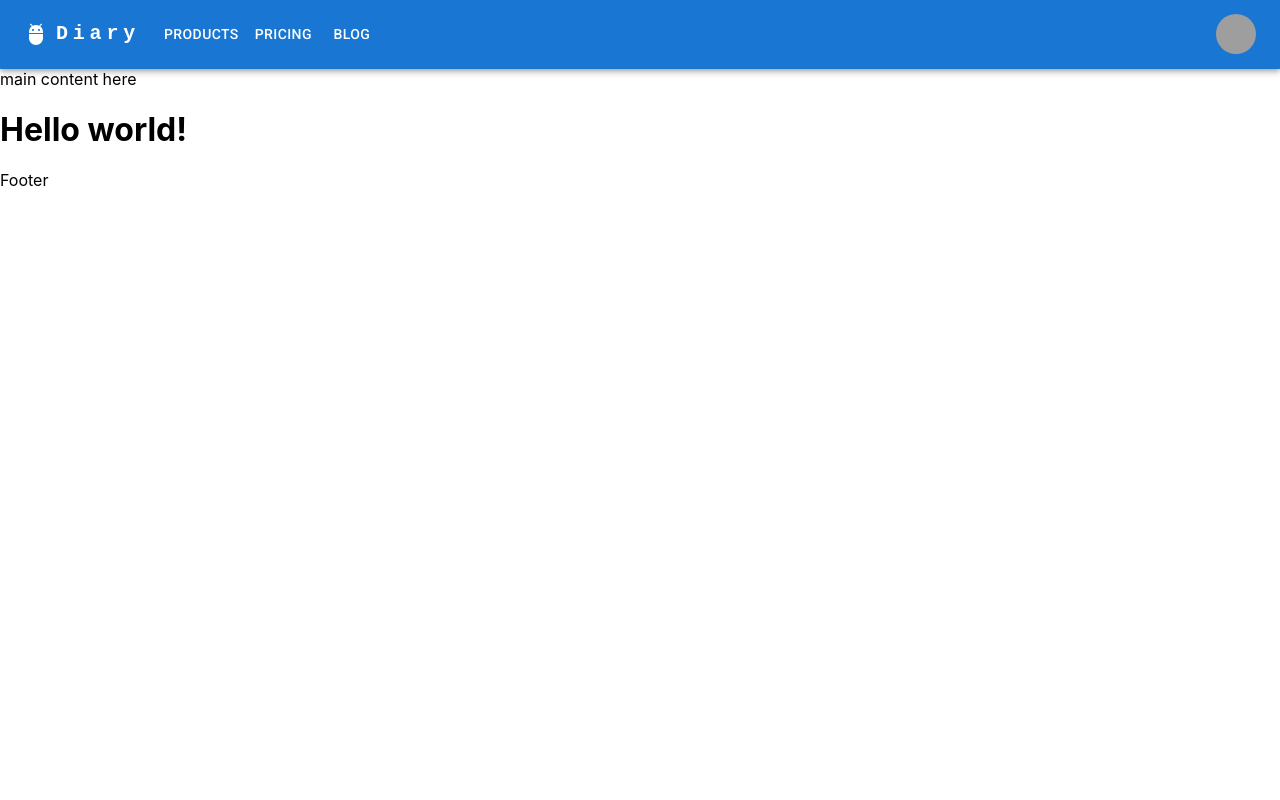
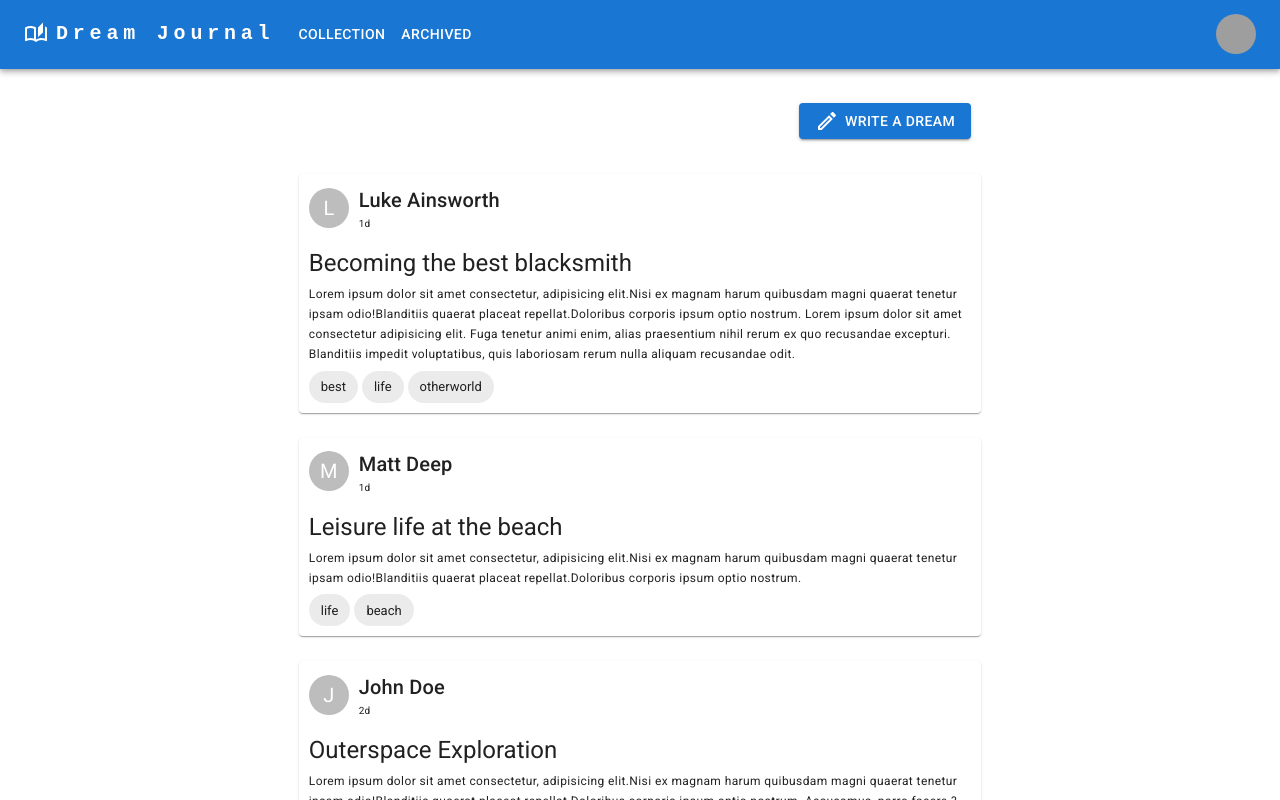
Before and after one commit to timnaire/dream-journal, a React (Create React App) app: page / in a window 1280 px wide. Shown: the top 800 px of the page. Built offline with nearby package versions, Linux system fonts and the light colour scheme; sample sign-in values are in the browser's storage; grey boxes are pictures that could not be loaded.

Commit message:
fixed and cleaup header, added dream list and mock data

```diff
--- /dev/null
+++ b/public/mock/home/dreams.json
@@ -0,0 +1,50 @@
+[
+  {
+    "id": "4",
+    "user": {
+      "firstName": "Luke",
+      "lastName": "Ainsworth",
+      "fullName": "Luke Ainsworth"
+    },
+    "title": "Becoming the best blacksmith",
+    "dream": "Lorem ipsum dolor sit amet consectetur, adipisicing elit.Nisi ex magnam harum quibusdam magni quaerat tenetur ipsam odio!Blanditiis quaerat placeat repellat.Doloribus corporis ipsum optio nostrum. Lorem ipsum dolor sit amet consectetur adipisicing elit. Fuga tenetur animi enim, alias praesentium nihil rerum ex quo recusandae excepturi. Blanditiis impedit voluptatibus, quis laboriosam rerum nulla aliquam recusandae odit.",
+    "time": "1d",
+    "categories": ["best", "life", "otherworld"]
+  },
+  {
+    "id": "3",
+    "user": {
+      "firstName": "Matt",
+      "lastName": "Deep",
+      "fullName": "Matt Deep"
+    },
+    "title": "Leisure life at the beach",
+    "dream": "Lorem ipsum dolor sit amet consectetur, adipisicing elit.Nisi ex magnam harum quibusdam magni quaerat tenetur ipsam odio!Blanditiis quaerat placeat repellat.Doloribus corporis ipsum optio nostrum.",
+    "time": "1d",
+    "categories": ["life", "beach"]
+  },
+  {
+    "id": "2",
+    "user": {
+      "firstName": "John",
+      "lastName": "Doe",
+      "fullName": "John Doe"
+    },
+    "title": "Outerspace Exploration",
+    "dream": "Lorem ipsum dolor sit amet consectetur, adipisicing elit.Nisi ex magnam harum quibusdam magni quaerat tenetur ipsam odio!Blanditiis quaerat placeat repellat.Doloribus corporis ipsum optio nostrum. Accusamus, porro facere ? Lorem ipsum dolor sit amet consectetur, adipisicing elit. Nisi ex magnam harum quibusdam magni quaerat tenetur ipsam odio!Blanditiis quaerat placeat repellat. Doloribus corporis ipsum optio nostrum.Accusamus, porro facere ? Lorem ipsum dolor sit amet consectetur, adipisicing elit. Nisi ex magnam harum quibusdam magni quaerat tenetur ipsam odio!Blanditiis quaerat placeat repellat.",
+    "time": "2d",
+    "categories": ["space", "explore"]
+  },
+  {
+    "id": "1",
+    "user": {
+      "firstName": "Jane",
+      "lastName": "Doe",
+      "fullName": "Jane Doe"
+    },
+    "title": "Horror locked inside a box",
+    "dream": "Lorem ipsum dolor sit amet consectetur, adipisicing elit.Nisi ex magnam harum quibusdam magni quaerat tenetur ipsam odio!Blanditiis quaerat placeat repellat.Doloribus corporis ipsum optio nostrum.Accusamus, porro facere ? Lorem ipsum dolor sit amet consectetur, adipisicing elit. Nisi ex magnam harum quibusdam magni quaerat tenetur ipsam odio!Blanditiis quaerat placeat repellat. Doloribus corporis ipsum optio nostrum.Accusamus, porro facere ? Lorem ipsum dolor sit amet consectetur, adipisicing elit. Nisi ex magnam harum quibusdam magni quaerat tenetur ipsam odio!Blanditiis quaerat placeat repellat. Doloribus corporis ipsum optio nostrum.Accusamus, porro facere ?",
+    "time": "5d",
+    "categories": ["horror"]
+  }
+]
--- a/src/App.tsx
+++ b/src/App.tsx
@@ -1,8 +1,6 @@
 import './App.css';
 import { BaseLayout } from './layout/BaseLayout';
 
-function App() {
+export function App() {
   return (<BaseLayout />);
 }
-
-export default App;
--- a/src/core/auth/ProtectedRoute.tsx
+++ b/src/core/auth/ProtectedRoute.tsx
@@ -2,7 +2,7 @@ import { Navigate, Outlet } from 'react-router-dom';
 import { useContext } from 'react';
 import { AppContext } from '../context/AppContext';
 
-const ProtectedRoute = () => {
+export function ProtectedRoute() {
     const { isAuthenticated } = useContext(AppContext);
     if (!isAuthenticated) {
         return <Navigate to="/sign-in" replace />;
@@ -10,5 +10,3 @@ const ProtectedRoute = () => {
 
     return <Outlet />;
 };
-
-export default ProtectedRoute;
--- a/src/core/context/AppContext.tsx
+++ b/src/core/context/AppContext.tsx
@@ -21,7 +21,7 @@ const defaultState: AppState = {
 
 export const AppContext = createContext<AppState>(defaultState);
 
-export default function AppContextProvider({ children }: any) {
+export function AppContextProvider({ children }: any) {
     const [state, setState] = useState(defaultState);
 
     const setAppState = (newState: Partial<AppState>) => {
--- a/src/index.tsx
+++ b/src/index.tsx
@@ -4,7 +4,7 @@ import './index.css';
 import reportWebVitals from './reportWebVitals';
 import { RouterProvider } from 'react-router-dom';
 import { appRoutes } from './AppRouting';
-import AppContextProvider from './core/context/AppContext';
+import { AppContextProvider } from './core/context/AppContext';
 
 const root = ReactDOM.createRoot(
   document.getElementById('root') as HTMLElement
--- a/src/layout/BaseLayout.tsx
+++ b/src/layout/BaseLayout.tsx
@@ -7,13 +7,9 @@ export function BaseLayout() {
         <>
             <Header />
             <Box component="main" sx={{ height: '100%' }}>
-                main content here
                 <Outlet />
-                <h1 className="text-3xl font-bold underline">
-                    Hello world!
-                </h1>
             </Box>
-            <footer>Footer</footer>
+            {/* <footer>Footer</footer> */}
         </>
     );
 }
--- a/src/layout/Header.tsx
+++ b/src/layout/Header.tsx
@@ -1,4 +1,4 @@
-import * as React from 'react';
+import { useContext, useState } from 'react';
 import AppBar from '@mui/material/AppBar';
 import Box from '@mui/material/Box';
 import Toolbar from '@mui/material/Toolbar';
@@ -11,40 +11,46 @@ import Avatar from '@mui/material/Avatar';
 import Button from '@mui/material/Button';
 import Tooltip from '@mui/material/Tooltip';
 import MenuItem from '@mui/material/MenuItem';
-import AdbIcon from '@mui/icons-material/Adb';
+import { Drawer, Link, List, ListItem, ListItemButton, ListItemIcon } from '@mui/material';
+import { ArchiveOutlined, AutoStoriesOutlined, LibraryBooksOutlined } from '@mui/icons-material';
+import { AppContext } from '../core/context/AppContext';
 
-const pages = ['Products', 'Pricing', 'Blog'];
-const settings = ['Profile', 'Account', 'Dashboard', 'Logout'];
+const pages = ['Collections', 'Archive'];
+const settings = ['Profile', 'Logout'];
 
 function Header() {
-    const [anchorElNav, setAnchorElNav] = React.useState<null | HTMLElement>(null);
-    const [anchorElUser, setAnchorElUser] = React.useState<null | HTMLElement>(null);
+    const [anchorElUser, setAnchorElUser] = useState<null | HTMLElement>(null);
+    const [open, setOpen] = useState(false);
+    const { setAppState } = useContext(AppContext);
 
-    const handleOpenNavMenu = (event: React.MouseEvent<HTMLElement>) => {
-        setAnchorElNav(event.currentTarget);
-    };
     const handleOpenUserMenu = (event: React.MouseEvent<HTMLElement>) => {
         setAnchorElUser(event.currentTarget);
-    };
-
-    const handleCloseNavMenu = () => {
-        setAnchorElNav(null);
     };
 
     const handleCloseUserMenu = () => {
         setAnchorElUser(null);
     };
 
+    const toggleDrawer = (newOpen: any) => () => {
+        setOpen(newOpen);
+    };
+
+    const handleLogout = () => {
+        localStorage.removeItem('isAuthenticated');
+        setAppState({ isAuthenticated: false });
+    }
+
     return (
         <AppBar position="static">
             <Container maxWidth="xl">
                 <Toolbar disableGutters>
-                    <AdbIcon sx={{ display: { xs: 'none', md: 'flex' }, mr: 1 }} />
+                    {/* Desktop */}
+                    <AutoStoriesOutlined sx={{ display: { xs: 'none', md: 'flex' }, mr: 1 }} />
                     <Typography
                         variant="h6"
                         noWrap
                         component="a"
-                        href="#app-bar-with-responsive-menu"
+                        href="/"
                         sx={{
                             mr: 2,
                             display: { xs: 'none', md: 'flex' },
@@ -55,51 +61,52 @@ function Header() {
                             textDecoration: 'none',
                         }}
                     >
-                        Diary
+                        Dream Journal
                     </Typography>
 
+                    <Box sx={{ flexGrow: 1, display: { xs: 'none', md: 'flex' } }}>
+                        <Button sx={{ my: 2, color: 'white', display: 'block' }} >Collection</Button>
+                        <Button sx={{ my: 2, color: 'white', display: 'block' }} >Archived</Button>
+                    </Box>
+
+                    {/* Mobile */}
                     <Box sx={{ flexGrow: 1, display: { xs: 'flex', md: 'none' } }}>
                         <IconButton
                             size="large"
-                            aria-label="account of current user"
+                            aria-label="mobile menu"
                             aria-controls="menu-appbar"
                             aria-haspopup="true"
-                            onClick={handleOpenNavMenu}
+                            onClick={toggleDrawer(true)}
                             color="inherit"
                         >
                             <MenuIcon />
                         </IconButton>
-                        <Menu
-                            id="menu-appbar"
-                            anchorEl={anchorElNav}
-                            anchorOrigin={{
-                                vertical: 'bottom',
-                                horizontal: 'left',
-                            }}
-                            keepMounted
-                            transformOrigin={{
-                                vertical: 'top',
-                                horizontal: 'left',
-                            }}
-                            open={Boolean(anchorElNav)}
-                            onClose={handleCloseNavMenu}
-                            sx={{
-                                display: { xs: 'block', md: 'none' },
-                            }}
-                        >
-                            {pages.map((page) => (
-                                <MenuItem key={page} onClick={handleCloseNavMenu}>
-                                    <Typography textAlign="center">{page}</Typography>
-                                </MenuItem>
-                            ))}
-                        </Menu>
+                        <Drawer open={open} onClose={toggleDrawer(false)}>
+                            <Box sx={{ width: 250 }} role="presentation" onClick={toggleDrawer(false)}>
+                                <List>
+                                    <ListItem disablePadding>
+                                        <ListItemButton>
+                                            <ListItemIcon><LibraryBooksOutlined color="primary" /></ListItemIcon>
+                                            <Link href="/collections" underline="none">Collections</Link>
+                                        </ListItemButton>
+                                    </ListItem>
+                                    <ListItem disablePadding>
+                                        <ListItemButton>
+                                            <ListItemIcon><ArchiveOutlined color="primary" /></ListItemIcon>
+                                            <Link href="/archived" underline="none">Archived</Link>
+                                        </ListItemButton>
+                                    </ListItem>
+                                </List>
+                            </Box>
+                        </Drawer>
                     </Box>
-                    <AdbIcon sx={{ display: { xs: 'flex', md: 'none' }, mr: 1 }} />
+
+                    <AutoStoriesOutlined sx={{ display: { xs: 'flex', md: 'none' }, mr: 1 }} />
                     <Typography
-                        variant="h5"
+                        variant="h6"
                         noWrap
                         component="a"
-                        href="#app-bar-with-responsive-menu"
+                        href="/"
                         sx={{
                             mr: 2,
                             display: { xs: 'flex', md: 'none' },
@@ -111,24 +118,14 @@ function Header() {
                             textDecoration: 'none',
                         }}
                     >
-                        Diary
+                        Dream Journal
                     </Typography>
-                    <Box sx={{ flexGrow: 1, display: { xs: 'none', md: 'flex' } }}>
-                        {pages.map((page) => (
-                            <Button
-                                key={page}
-                                onClick={handleCloseNavMenu}
-                                sx={{ my: 2, color: 'white', display: 'block' }}
-                            >
-                                {page}
-                            </Button>
-                        ))}
-                    </Box>
 
+                    {/* Profile */}
                     <Box sx={{ flexGrow: 0 }}>
-                        <Tooltip title="Open settings">
+                        <Tooltip title="User profile">
                             <IconButton onClick={handleOpenUserMenu} sx={{ p: 0 }}>
-                                <Avatar alt="Remy Sharp" src="/static/images/avatar/2.jpg" />
+                                <Avatar alt="User name" src="/static/images/avatar/2.jpg" />
                             </IconButton>
                         </Tooltip>
                         <Menu
@@ -147,11 +144,12 @@ function Header() {
                             open={Boolean(anchorElUser)}
                             onClose={handleCloseUserMenu}
                         >
-                            {settings.map((setting) => (
-                                <MenuItem key={setting} onClick={handleCloseUserMenu}>
-                                    <Typography textAlign="center">{setting}</Typography>
-                                </MenuItem>
-                            ))}
+                            <MenuItem onClick={handleCloseUserMenu}>
+                                <Typography textAlign="center">Profile</Typography>
+                            </MenuItem>
+                            <MenuItem onClick={handleLogout}>
+                                <Typography textAlign="center">Logout</Typography>
+                            </MenuItem>
                         </Menu>
                     </Box>
                 </Toolbar>
--- /dev/null
+++ b/src/pages/Home.tsx
@@ -0,0 +1,42 @@
+import { EditOutlined } from "@mui/icons-material";
+import { Avatar, Box, Button, Chip, Container, Paper, Stack, Typography } from "@mui/material";
+import { useDreams } from "../shared/hooks/useDreams";
+
+
+export function Home() {
+    const { dreams } = useDreams();
+
+    return (
+        <Container>
+            <Box sx={{ display: 'flex', flexDirection: 'column', flexGrow: 1, alignItems: 'center', overflow: 'hidden', p: 3 }}>
+                <Box sx={{ display: 'flex', justifyContent: 'end', p: '10px', width: { xs: '100%', sm: '80%', md: '60%' }, mb: '25px' }}>
+                    <Button variant="contained"><EditOutlined sx={{ mr: '6px' }} /> Write a dream</Button>
+                </Box>
+
+                {dreams.map((dream) => (
+                    <Paper key={dream.id} elevation={1} sx={{ p: '10px', width: { xs: '100%', sm: '80%', md: '60%' }, mb: '25px' }}>
+                        <Stack spacing={2} direction="column" alignItems="center">
+                            <Stack direction="row" alignItems="start" sx={{ width: '100%' }}>
+                                <Box sx={{ display: 'flex', alignItems: 'center' }}>
+                                    {/* Initial Name */}
+                                    <Avatar>{dream.user.firstName.slice(0, 1)}</Avatar>
+                                    <Box sx={{ display: 'flex', flexDirection: 'column' }}>
+                                        <Typography variant="h6" sx={{ ml: '10px' }}>{dream.user.fullName}</Typography>
+                                        <Typography sx={{ ml: '10px', fontSize: '10px' }}>{dream.time}</Typography>
+                                    </Box>
+                                </Box>
+                            </Stack>
+                            <Stack sx={{ minWidth: 0 }}>
+                                <Typography variant="h5" sx={{ mb: '6px' }}>{dream.title}</Typography>
+                                <Typography variant="caption">{dream.dream}</Typography>
+                                <Box sx={{ mt: '6px' }}>
+                                    {dream.categories.map(category => <Chip key={category} label={category} sx={{ mr: '4px' }} />)}
+                                </Box>
+                            </Stack>
+                        </Stack>
+                    </Paper>
+                ))}
+            </Box>
+        </Container>
+    );
+}
--- a/src/pages/SignIn.tsx
+++ b/src/pages/SignIn.tsx
@@ -29,7 +29,7 @@ export function SignIn() {
         <Container sx={{ display: 'flex', height: '100vh', justifyContent: 'center', alignItems: 'center' }}>
             <Box component={Paper} sx={{ display: 'flex', flexDirection: 'column', width: { xs: '100%', sm: '80%', md: '50%', lg: '30%' }, padding: '25px' }}>
                 <Typography variant="h3" component="h3" >
-                    Diary
+                    Dream Journal
                 </Typography>
                 <Box component="span" sx={{ paddingLeft: '3px', marginBottom: '32px', fontSize: '12px' }}>
                     Don't have an account? Click here to&nbsp;
--- /dev/null
+++ b/src/shared/hooks/useDreams.tsx
@@ -0,0 +1,37 @@
+import { useEffect, useState } from "react";
+import { DreamProps } from "../models/dream";
+
+const headers = {
+    headers: {
+        'Content-Type': 'application/json',
+        'Accept': 'application/json'
+    }
+};
+
+export function useDreams() {
+    const [dreams, setDreams] = useState<DreamProps[]>([]);
+    useEffect(() => {
+        let mounted = true;
+
+        if (mounted) {
+            try {
+                const getDreams = async () => {
+                    const response = await fetch('../mock/home/dreams.json', headers);
+                    const data = await response.json();
+                    console.log('data', data);
+                    setDreams(data);
+                }
+
+                getDreams();
+            } catch (error) {
+                console.error('Error', error);
+            }
+        }
+
+        return () => {
+            mounted = false;
+        }
+    }, []);
+
+    return { dreams };
+}
--- /dev/null
+++ b/src/shared/models/dream.ts
@@ -0,0 +1,12 @@
+export interface DreamProps {
+  id: string;
+  user: {
+    firstName: string;
+    lastName: string;
+    fullName: string;
+  };
+  title: string;
+  dream: string;
+  time: string;
+  categories: string[];
+}
```
Also changed, not shown: src/AppRouting.tsx (+6 -5 lines), 2 other files (tests, documents, lock files or other folders).
